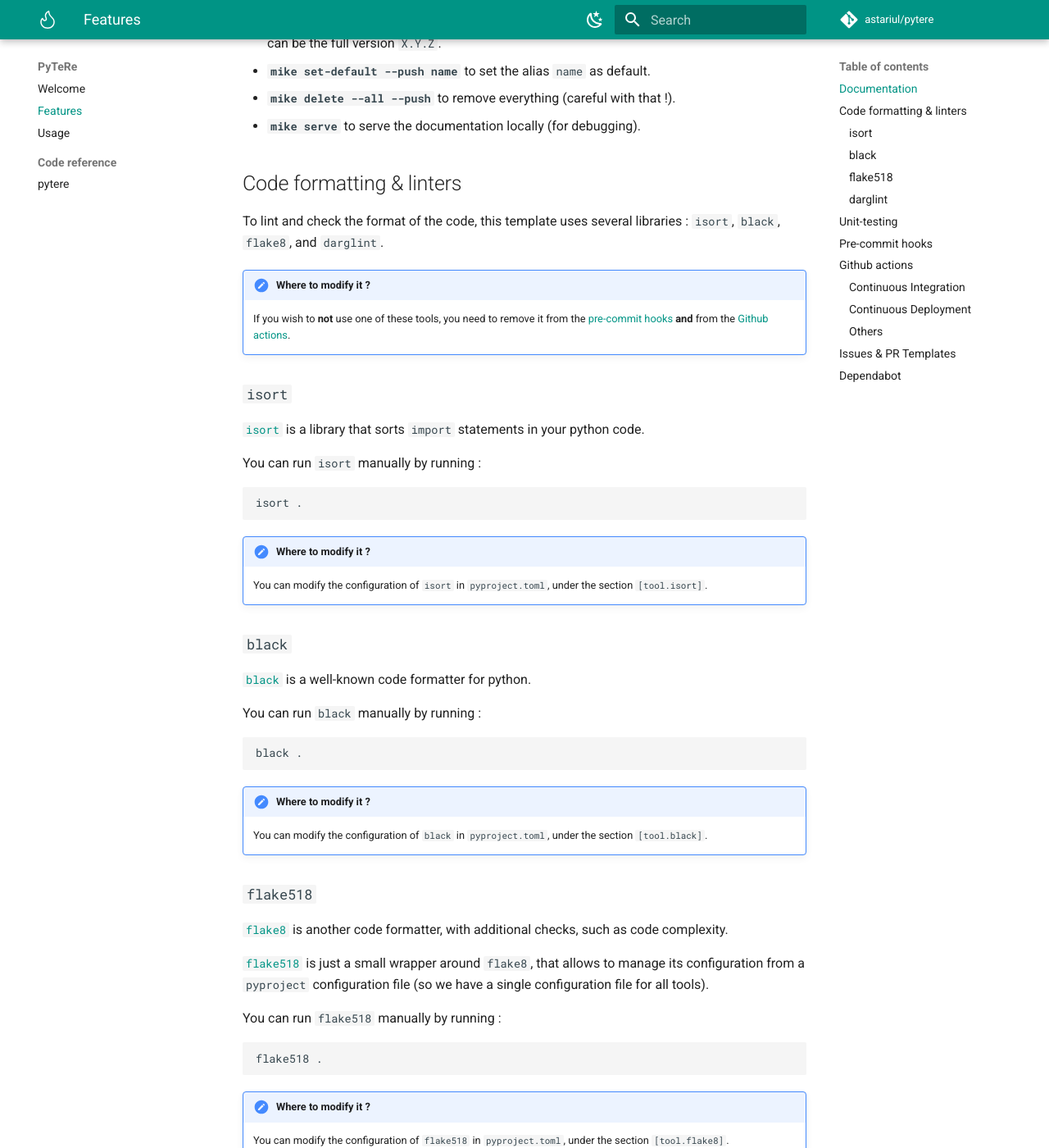
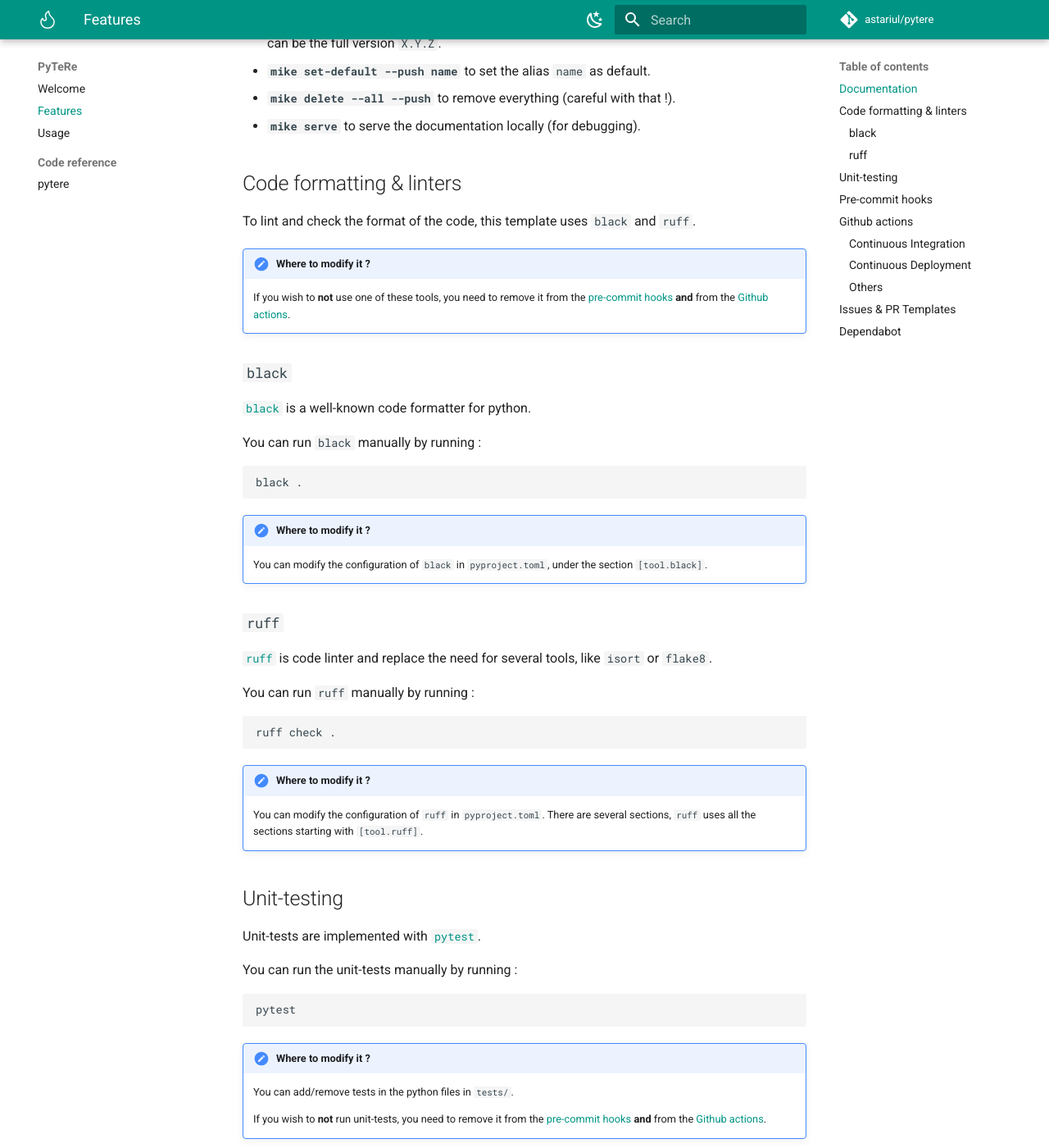
Before and after one commit to astariul/pytere, an MkDocs documentation site: the page built from docs/features.md, in a window 1280 px wide and 1400 px high, scrolled down 822 px. Shown: the whole window at 82% size. Built offline with MkDocs 1.6.1 and Material for MkDocs 9.7.7, drawn with Linux system fonts in a browser that asks for light colours; comment, search, counter and statistics services are not loaded; the version menu is left out; some of the changed text lies outside the part shown.

Commit message:
📝 Update documentation

````diff
--- a/docs/features.md
+++ b/docs/features.md
@@ -31,23 +31,10 @@ Check [mike's documentation](https://github.com/jimporter/mike) for more details
 
 ## Code formatting & linters
 
-To lint and check the format of the code, this template uses several libraries : `isort`, `black`, `flake8`, and `darglint`.
+To lint and check the format of the code, this template uses `black` and `ruff`.
 
 !!! note "Where to modify it ?"
     If you wish to **not** use one of these tools, you need to remove it from the [pre-commit hooks](#pre-commit-hooks) **and** from the [Github actions](#continuous-integration).
-
-### `isort`
-
-[`isort`](https://github.com/PyCQA/isort) is a library that sorts `import` statements in your python code.
-
-You can run `isort` manually by running :
-
-```bash
-isort .
-```
-
-!!! note "Where to modify it ?"
-    You can modify the configuration of `isort` in `pyproject.toml`, under the section `[tool.isort]`.
 
 ### `black`
 
@@ -63,30 +50,18 @@ black .
     You can modify the configuration of `black` in `pyproject.toml`, under the section `[tool.black]`.
 
 
-### `flake518`
+### `ruff`
 
-[`flake8`](https://github.com/PyCQA/flake8) is another code formatter, with additional checks, such as code complexity.
+[`ruff`](https://github.com/astral-sh/ruff) is code linter and replace the need for several tools, like `isort` or `flake8`.
 
-[`flake518`](https://github.com/carstencodes/flake518) is just a small wrapper around `flake8`, that allows to manage its configuration from a `pyproject` configuration file (so we have a single configuration file for all tools).
-
-You can run `flake518` manually by running :
+You can run `ruff` manually by running :
 
 ```bash
-flake518 .
+ruff check .
 ```
 
 !!! note "Where to modify it ?"
-    You can modify the configuration of `flake518` in `pyproject.toml`, under the section `[tool.flake8]`.
-
-### `darglint`
-
-[darglint](https://github.com/terrencepreilly/darglint) is a docstring linter, ensuring the docstrings written match the source code.
-
-You can run `darglint` manually by running :
-
-```bash
-darglint .
-```
+    You can modify the configuration of `ruff` in `pyproject.toml`. There are several sections, `ruff` uses all the sections starting with `[tool.ruff]`.
 
 
 ## Unit-testing
@@ -126,10 +101,8 @@ Several pre-commit hooks are used in this template repository :
 * Ensure files have an empty line at the end
 * Check the syntax of `yaml` files
 * Ensure no large files are added
-* Lint code with `isort`
-* Lint code with `black`
-* Lint code with `flake518`
-* Lint code with `darglint`
+* Format code with `black`
+* Lint code with `ruff`
 * Ensure the coverage badge is up-to-date
 
 !!! note "Where to modify it ?"
````
Also changed, not shown: README.md (+2 -4 lines).
